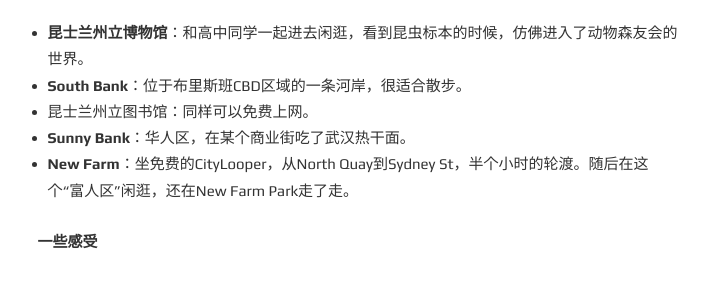
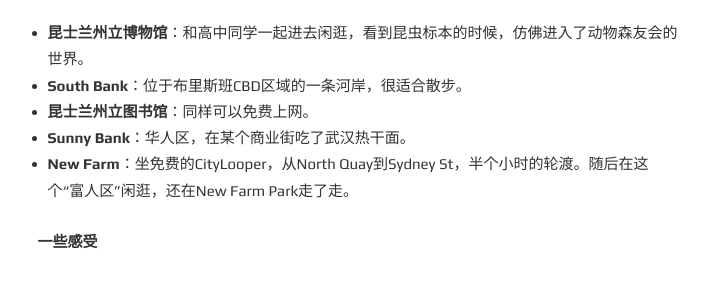
Before and after one commit to codyb1ue/codyb1ue.github.io, a Jekyll site: the page built from _posts/2023-12-13-two overseas trips.md, in a window 1280 px wide and 900 px high, scrolled down 2184 px. Shown: the part 157-445 px from the top of the window, without its empty margins (280-993 px from the left). Built offline with Jekyll 4.4.1, drawn with Linux system fonts in a browser that asks for light colours; comment, search, counter and statistics services are not loaded.

```diff
--- a/_posts/2023-12-13-two overseas trips.md
+++ b/_posts/2023-12-13-two overseas trips.md
@@ -66,7 +66,7 @@ lang: zh
 
 - **昆士兰州立博物馆**：和高中同学一起进去闲逛，看到昆虫标本的时候，仿佛进入了动物森友会的世界。
 - **South Bank**：位于布里斯班CBD区域的一条河岸，很适合散步。
-- 昆士兰州立图书馆：同样可以免费上网。
+- **昆士兰州立图书馆**：同样可以免费上网。
 - **Sunny Bank**：华人区，在某个商业街吃了武汉热干面。
 - **New Farm**：坐免费的CityLooper，从North Quay到Sydney St，半个小时的轮渡。随后在这个“富人区”闲逛，还在New Farm Park走了走。
 
```
